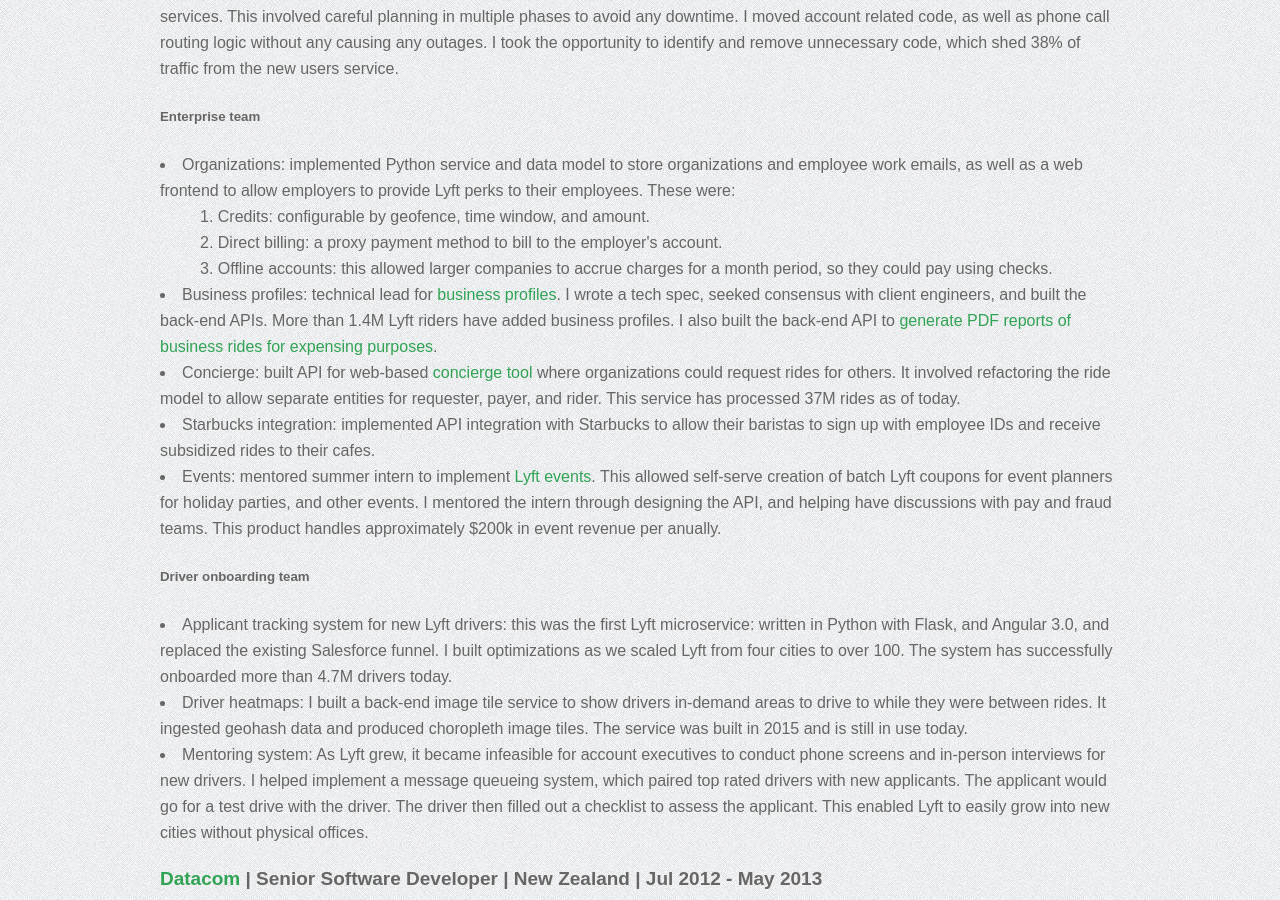
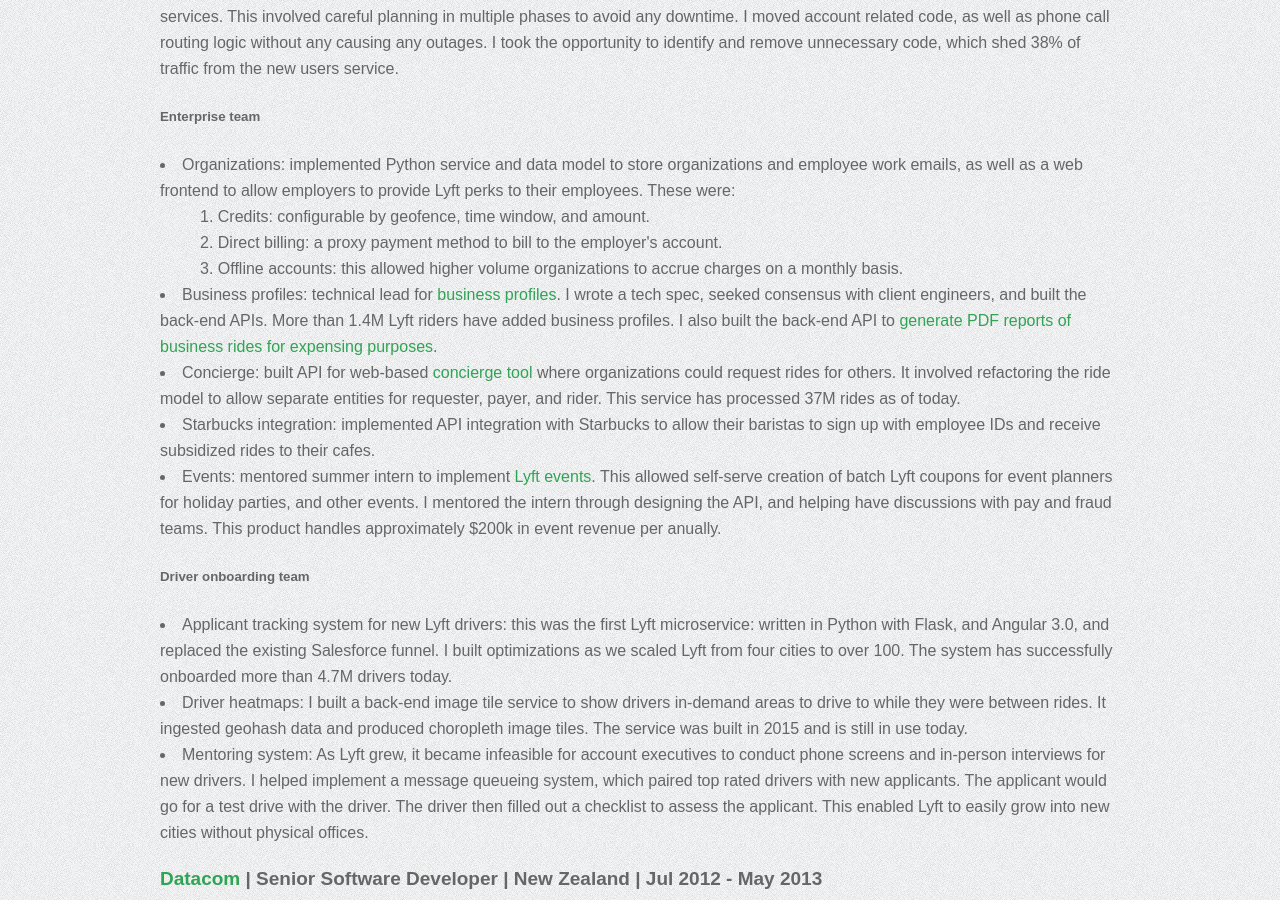
Before and after one commit to glenrobertson/glenrobertson.github.com, a Jekyll site: the page built from resume_2020.html, in a window 1280 px wide and 900 px high, scrolled down 889 px. Built offline with Jekyll 4.4.1, drawn with Linux system fonts in a browser that asks for light colours.

Commit message:
More info

```diff
--- a/resume_2020.html
+++ b/resume_2020.html
@@ -36,7 +36,7 @@
         <ol>
             <li>Credits: configurable by geofence, time window, and amount.</li>
             <li>Direct billing: a proxy payment method to bill to the employer's account.</li>
-            <li>Offline accounts: this allowed larger companies to accrue charges for a month period, so they could pay using checks.</li>
+            <li>Offline accounts: this allowed higher volume organizations to accrue charges on a monthly basis.</li>
         </ol>
     </li>
     <li>Business profiles: technical lead for <a href="https://lyft.com/business">business profiles</a>. I wrote a tech spec, seeked consensus with client engineers, and built the back-end APIs. More than 1.4M Lyft riders have added business profiles. I also built the back-end API to <a href="https://www.businessinsider.com/how-to-get-lyft-receipt">generate PDF reports of business rides for expensing purposes</a>.</li>
```
